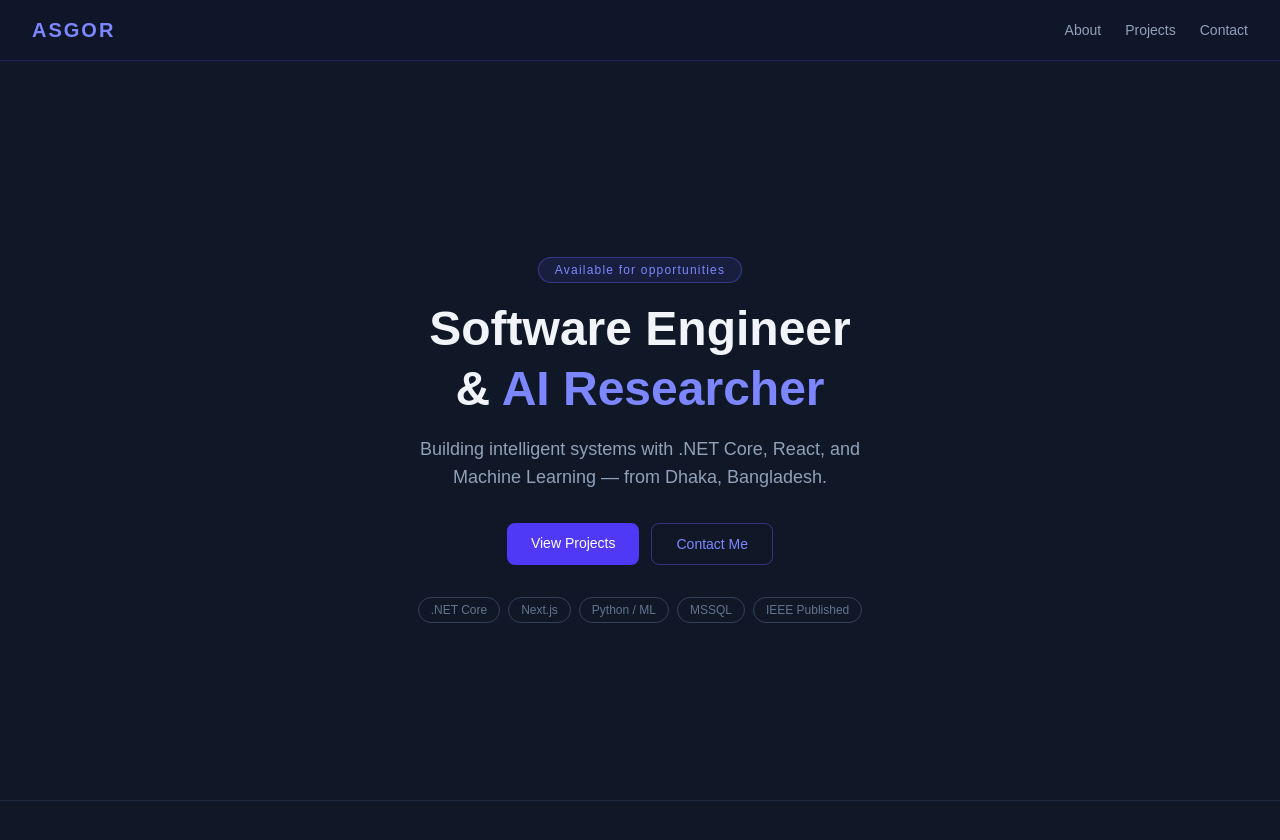
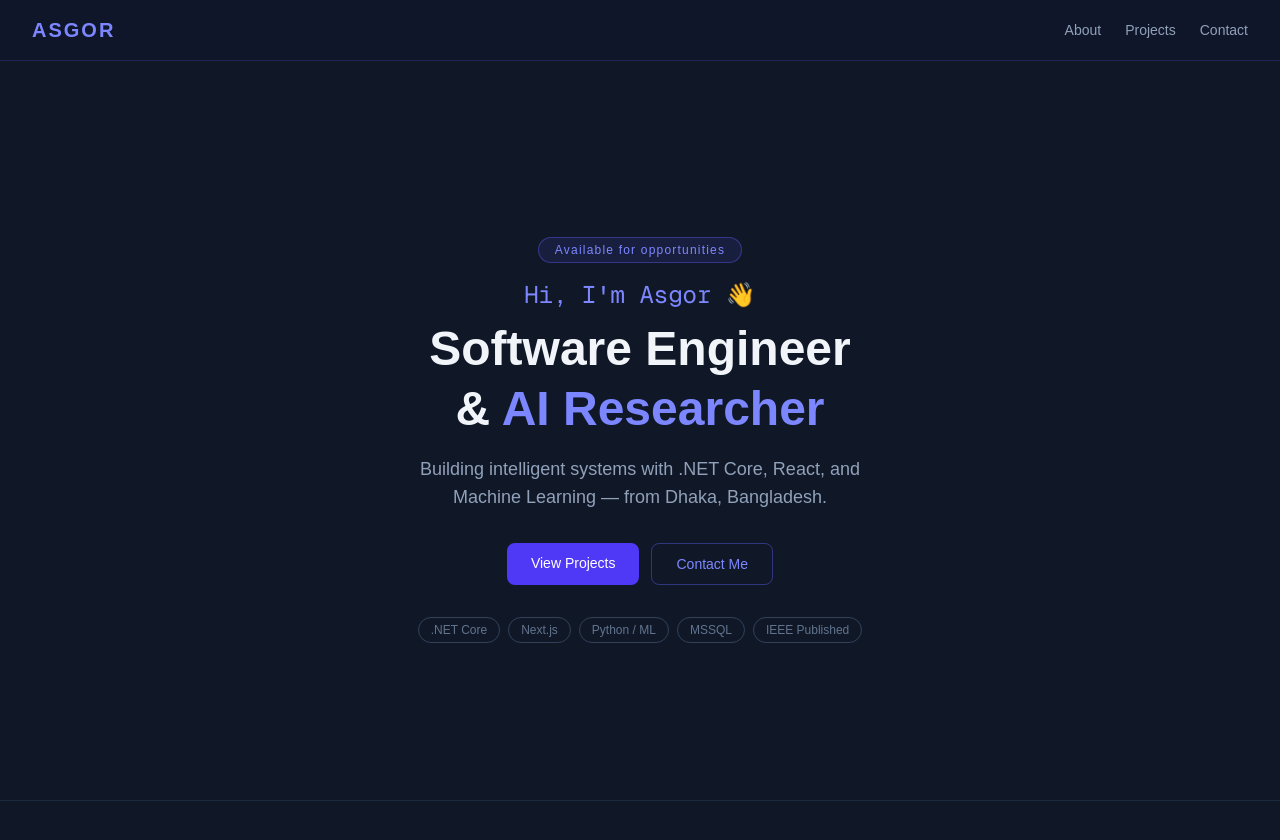
Before and after one commit to Asgorreaj/portfolio, a Next.js app: page / in a window 1280 px wide. Shown: the top 840 px of the page. Built offline with nearby package versions, Linux system fonts and the light colour scheme.

Commit message:
add typing effect to hero section

```diff
--- a/app/components/Hero.tsx
+++ b/app/components/Hero.tsx
@@ -1,5 +1,6 @@
 "use client";
 import { motion } from "framer-motion";
+import TypingText from "./TypingText";
 
 export default function Hero() {
   return (
@@ -12,6 +13,17 @@ export default function Hero() {
       >
         Available for opportunities
       </motion.div>
+
+      <motion.h1
+        className="text-2xl text-indigo-400 mb-2 font-mono"
+        initial={{ opacity: 0 }}
+        animate={{ opacity: 1 }}
+        transition={{ duration: 0.5 }}
+      >
+        <TypingText text="Hi, I'm Asgor 👋" />
+      </motion.h1>
+
+
 
       <motion.h1
         className="text-5xl font-bold text-slate-100 mb-4 leading-tight"
--- /dev/null
+++ b/app/components/TypingText.tsx
@@ -0,0 +1,22 @@
+"use client";
+
+import { useState, useEffect } from "react";
+
+export default function TypingText({ text }: { text: string }) {
+  const [displayedText, setDisplayedText] = useState("");
+
+  useEffect(() => {
+    let index = 0;
+    const interval = setInterval(() => {
+      setDisplayedText(text.slice(0, index + 1));
+      index++;
+      if (index === text.length) {
+        clearInterval(interval);
+      }
+    }, 80);
+
+    return () => clearInterval(interval);
+  }, [text]);
+
+  return <span>{displayedText}</span>;
+}
```
